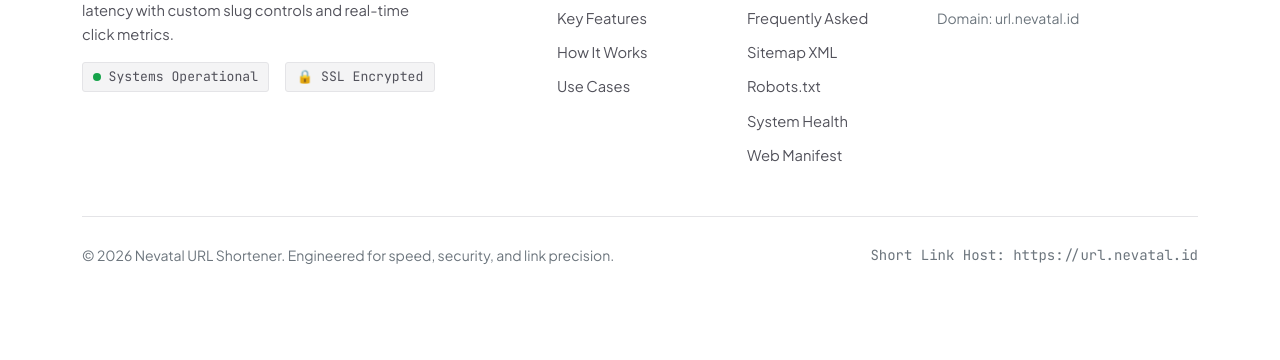
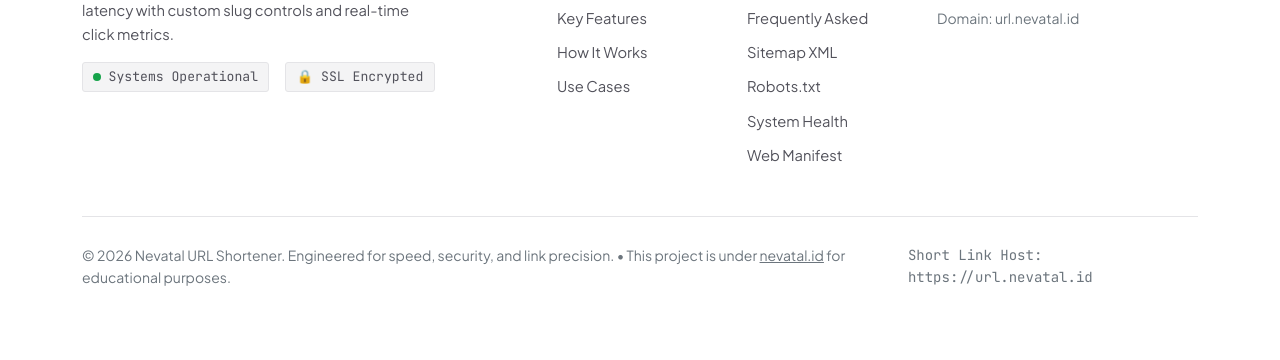
Before and after one commit to thirza258/freecodecamp_url_shortener, a Django app: page /register/ in a window 1280 px wide. Shown: the part 1038-1398 px from the top of the page. Before the commit the page ends 1302 px from the top, so only its background shows below. Run offline with Django 5.2, Linux system fonts and the light colour scheme; parts of the project's set-up code (start-up, migrations or seed data) failed here and were passed over; some libraries are stand-ins or nearby versions.

Commit message:
chore(legal): add nevatal.id educational disclaimer to footer

```diff
--- a/templates/base.html
+++ b/templates/base.html
@@ -222,7 +222,7 @@
 
           <div class="footer-bottom d-flex flex-column flex-md-row justify-content-between align-items-center gap-3">
             <div class="small text-secondary">
-              &copy; 2026 {{ SITE_NAME }}. Engineered for speed, security, and link precision.
+              &copy; 2026 {{ SITE_NAME }}. Engineered for speed, security, and link precision. &bull; This project is under <a href="https://nevatal.id" class="text-secondary text-decoration-underline" target="_blank" rel="noopener noreferrer">nevatal.id</a> for educational purposes.
             </div>
             <div class="small text-secondary font-mono">
               Short Link Host: {{ SHORT_LINK_PROTOCOL }}://{{ SHORT_LINK_DOMAIN }}
```
